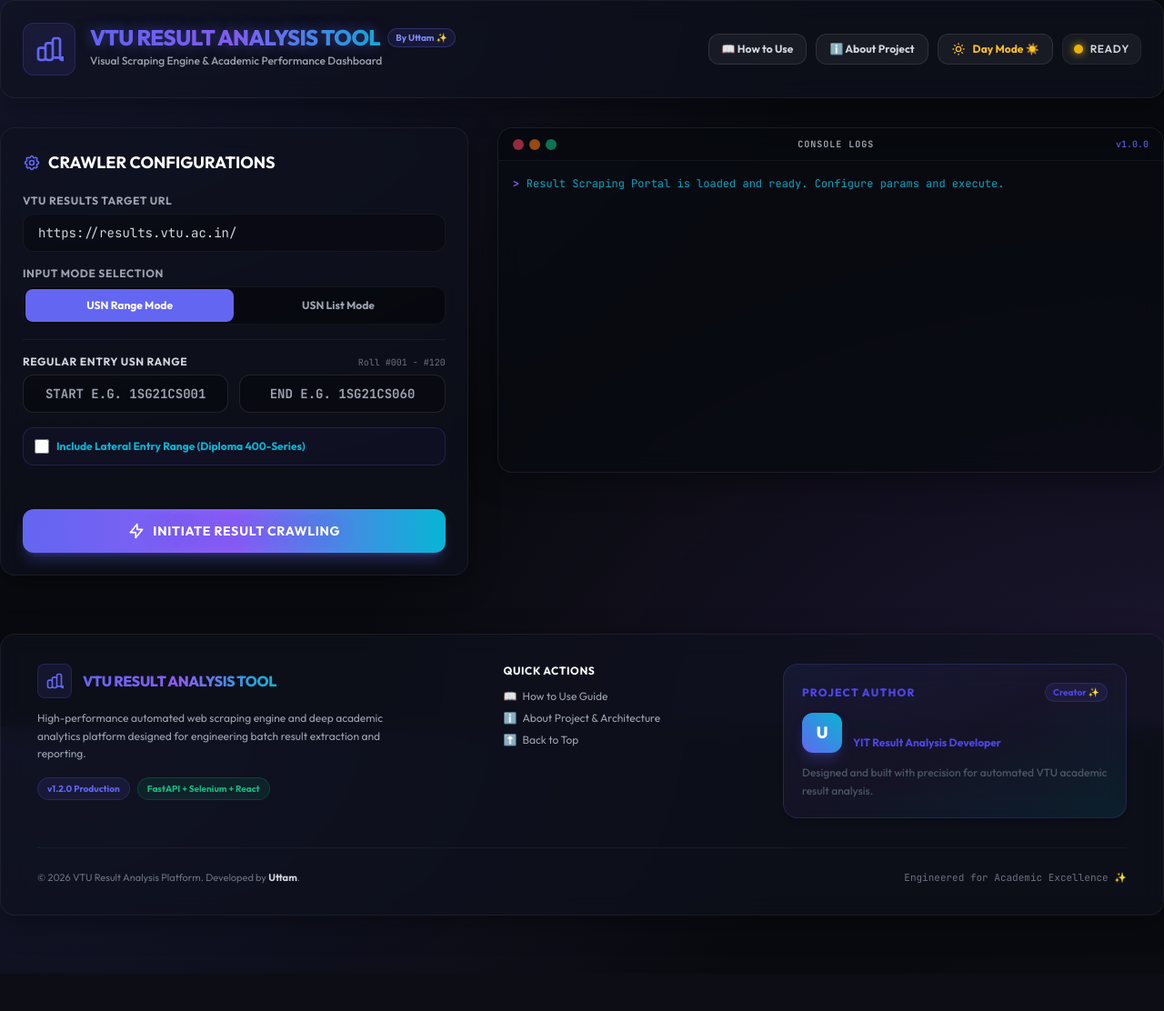
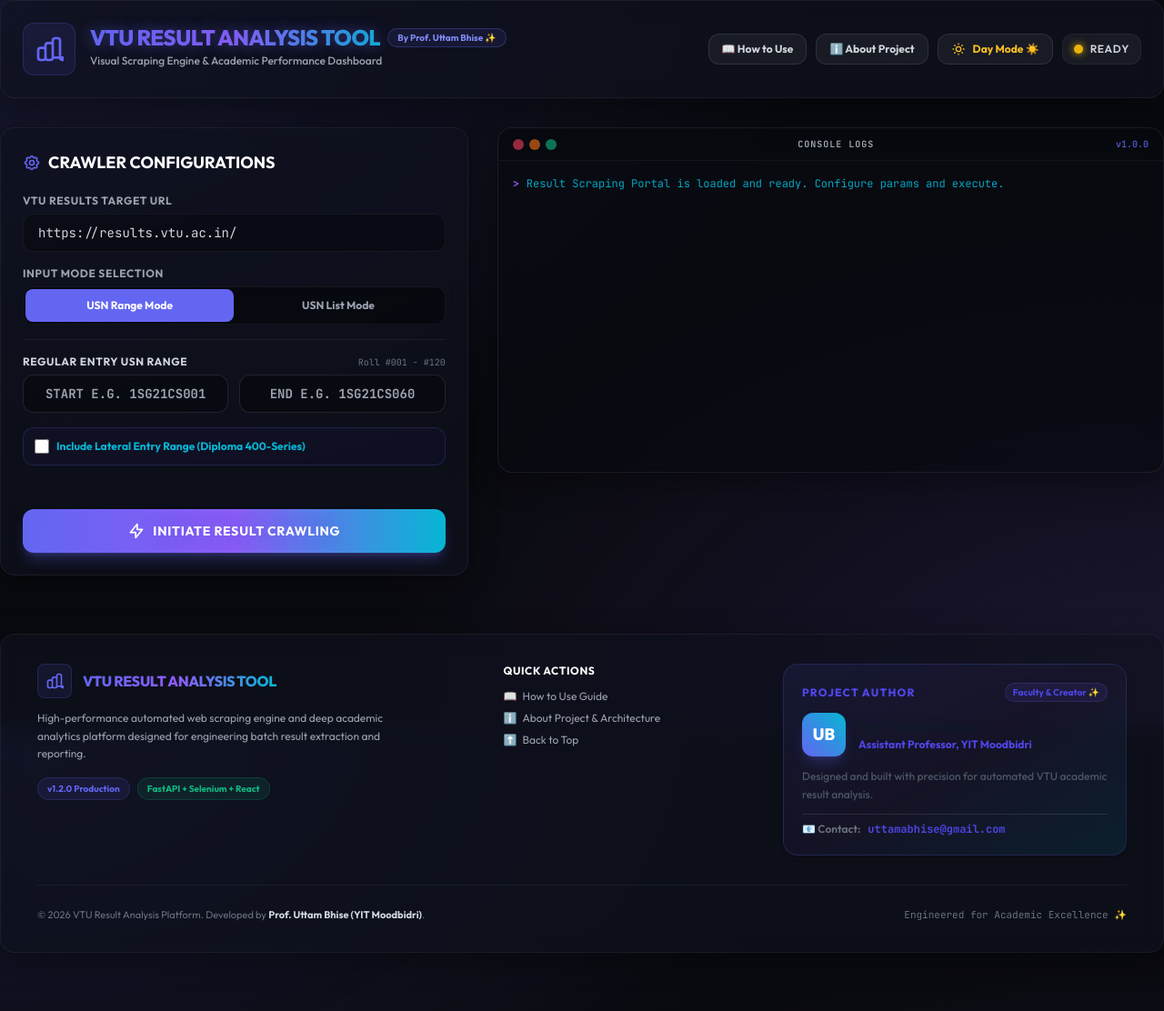
Before and after one commit to Uttama786/RESULT-ANALYSIS, a FastAPI app: page / in a window 1280 px wide. Shown: the whole page at 91% size. Before the commit the page ends 1065 px from the top, so only its background shows below. Run offline with FastAPI, Linux system fonts and the light colour scheme; some libraries are stand-ins or nearby versions.

Commit message:
feat: Add complete author details for Prof. Uttam Bhise (Assistant Professor, YIT Moodbidri, uttamabhise@gmail.com)

```diff
--- a/backend/templates/index.html
+++ b/backend/templates/index.html
@@ -212,8 +212,8 @@
                                 <h1 class="text-xl sm:text-2xl font-extrabold tracking-tight bg-gradient-to-r from-brandPrimary via-brandSecondary to-brandCyan bg-clip-text text-transparent text-glow">
                                     VTU RESULT ANALYSIS TOOL
                                 </h1>
-                                <span class="px-2 py-0.5 rounded-full text-[10px] font-bold bg-indigo-500/10 border border-indigo-500/30 text-indigo-400">
-                                    By Uttam ✨
+                                <span class="px-2.5 py-0.5 rounded-full text-[10px] font-bold bg-indigo-500/10 border border-indigo-500/30 text-indigo-400">
+                                    By Prof. Uttam Bhise ✨
                                 </span>
                             </div>
                             <p class="text-[11px] sm:text-xs text-gray-400 font-medium mt-0.5">Visual Scraping Engine & Academic Performance Dashboard</p>
@@ -378,10 +378,11 @@
                                 </div>
                             </div>
 
-                            <div class="p-4 bg-gradient-to-r from-indigo-950/40 to-violet-950/40 border border-indigo-500/30 rounded-2xl text-center mt-4">
-                                <span class="text-xs font-bold text-indigo-300 uppercase tracking-widest block mb-1">Author & Developer</span>
-                                <h4 class="text-lg font-extrabold text-white text-glow">Designed & Developed by Uttam</h4>
-                                <p class="text-[11px] text-indigo-300/80 mt-0.5">YIT Result Analysis & Academic Automation Infrastructure</p>
+                            <div class="p-4 bg-gradient-to-r from-indigo-950/50 to-violet-950/50 border border-indigo-500/30 rounded-2xl text-center mt-4 space-y-1">
+                                <span class="text-xs font-bold text-indigo-300 uppercase tracking-widest block mb-1">Project Author & Lead Developer</span>
+                                <h4 class="text-lg font-extrabold text-white text-glow">Prof. Uttam Bhise</h4>
+                                <p class="text-xs text-indigo-200 font-medium">Assistant Professor at Yenepoya Institute of Technology (YIT), Moodbidri</p>
+                                <p class="text-xs text-brandCyan font-mono pt-1">📧 <a href="mailto:uttamabhise@gmail.com" class="hover:underline">uttamabhise@gmail.com</a></p>
                             </div>
                         </div>
 
@@ -437,23 +438,27 @@
                         <div class="md:col-span-4 space-y-3 p-5 rounded-2xl border border-indigo-500/20 bg-gradient-to-br from-indigo-500/10 via-purple-500/5 to-cyan-500/10 backdrop-blur-md shadow-md">
                             <div class="flex items-center justify-between">
                                 <h4 class="text-xs font-extrabold uppercase tracking-widest text-indigo-600 dark:text-indigo-400">Project Author</h4>
-                                <span class="px-2 py-0.5 rounded-full text-[10px] font-bold bg-indigo-500/10 border border-indigo-500/20 text-indigo-600 dark:text-indigo-300">Creator ✨</span>
-                            </div>
-                            <div class="flex items-center gap-3">
-                                <div class="w-11 h-11 rounded-xl bg-gradient-to-tr from-brandPrimary to-brandCyan flex items-center justify-center text-white font-black text-lg shadow-lg shadow-brandPrimary/25">
-                                    U
+                                <span class="px-2 py-0.5 rounded-full text-[10px] font-bold bg-indigo-500/10 border border-indigo-500/20 text-indigo-600 dark:text-indigo-300">Faculty & Creator ✨</span>
+                            </div>
+                            <div class="flex items-center gap-3.5">
+                                <div class="w-12 h-12 rounded-xl bg-gradient-to-tr from-brandPrimary to-brandCyan flex items-center justify-center text-white font-black text-lg shadow-lg shadow-brandPrimary/25">
+                                    UB
                                 </div>
                                 <div>
-                                    <h5 class="text-base font-extrabold text-gray-900 dark:text-white leading-tight">Uttam</h5>
-                                    <p class="text-xs font-bold text-indigo-600 dark:text-brandCyan mt-0.5">YIT Result Analysis Developer</p>
+                                    <h5 class="text-base font-extrabold text-gray-900 dark:text-white leading-tight">Prof. Uttam Bhise</h5>
+                                    <p class="text-xs font-bold text-indigo-600 dark:text-brandCyan mt-0.5">Assistant Professor, YIT Moodbidri</p>
                                 </div>
                             </div>
                             <p class="text-xs text-gray-600 dark:text-gray-300 leading-relaxed font-medium">Designed and built with precision for automated VTU academic result analysis.</p>
+                            <div class="pt-2 border-t border-white/10 flex items-center gap-2 text-xs">
+                                <span class="text-gray-500 dark:text-gray-400 font-semibold">📧 Contact:</span>
+                                <a href="mailto:uttamabhise@gmail.com" class="font-mono font-bold text-indigo-600 dark:text-brandCyan hover:underline">uttamabhise@gmail.com</a>
+                            </div>
                         </div>
                     </div>
 
                     <div class="pt-6 border-t border-white/5 flex flex-col md:flex-row items-center justify-between text-[11px] text-gray-500 gap-2">
-                        <p>© 2026 VTU Result Analysis Platform. Developed by <span class="text-gray-300 font-bold">Uttam</span>.</p>
+                        <p>© 2026 VTU Result Analysis Platform. Developed by <span class="text-gray-300 font-bold">Prof. Uttam Bhise (YIT Moodbidri)</span>.</p>
                         <p class="font-mono">Engineered for Academic Excellence ✨</p>
                     </div>
                 </footer>
```
